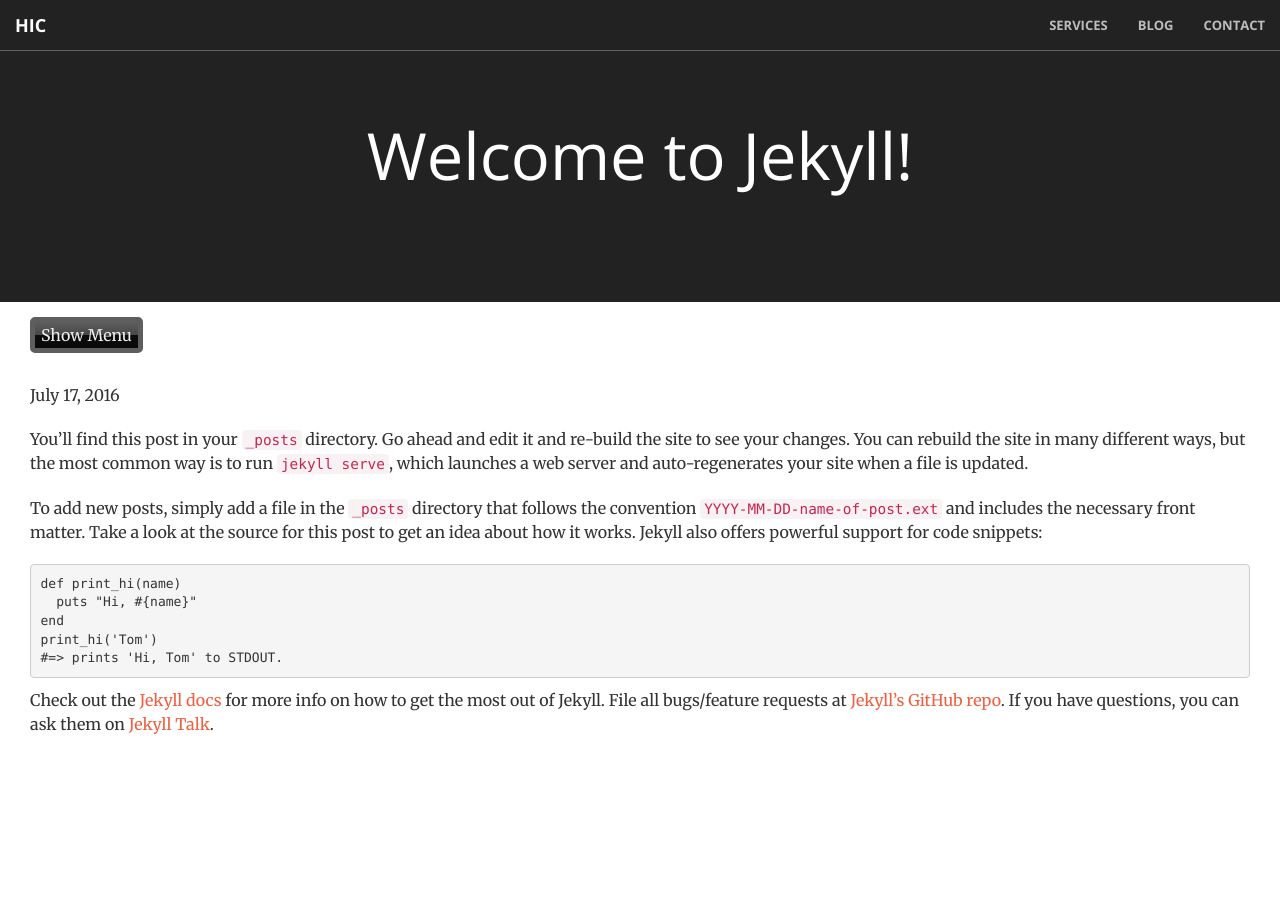
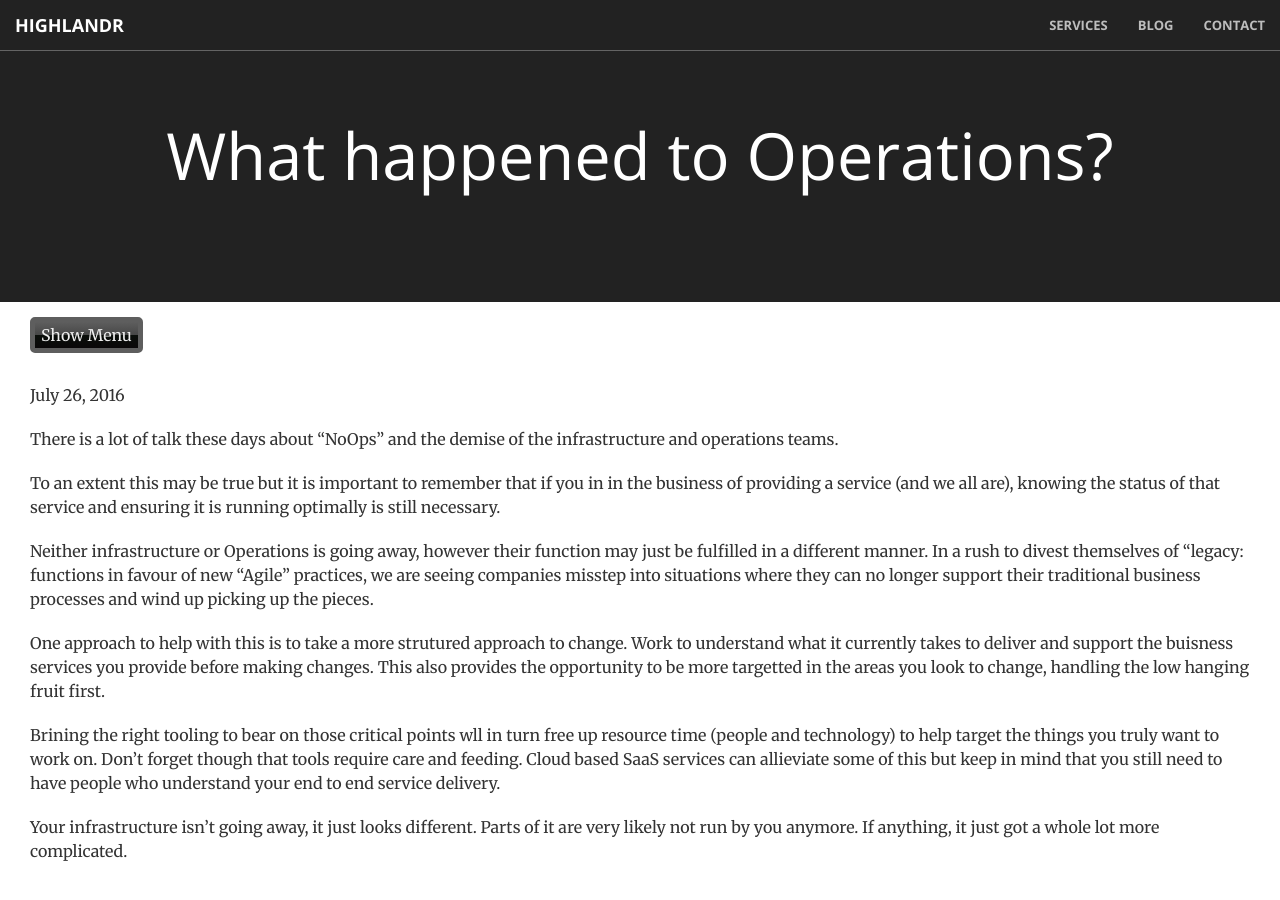
Before and after one commit to highlandrulz/highlandr, a Jekyll site: the page built from _posts/2016-07-17-welcome-to-jekyll.markdown, in a window 1280 px wide. Built offline with Jekyll 4.4.1, drawn with Linux system fonts in a browser that asks for light colours.

Commit message:
Blog updates

```diff
--- a/_includes/nav.html
+++ b/_includes/nav.html
@@ -8,7 +8,7 @@
       <span class="icon-bar"></span>
       <span class="icon-bar"></span>
       </button>
-      <a class="navbar-brand" href="/">HIC</a>
+      <a class="navbar-brand" href="/">Highlandr</a>
     </div>
     <!-- Collect the nav links, forms, and other content for toggling -->
     <div class="collapse navbar-collapse" id="bs-example-navbar-collapse-1">
--- a/_posts/2016-07-17-welcome-to-jekyll.markdown
+++ b/_posts/2016-07-17-welcome-to-jekyll.markdown
@@ -1,25 +1,32 @@
 ---
 layout: post
-title:  "Welcome to Jekyll!"
-date:   2016-07-17 15:22:42 +0100
-categories: Jekyll
+title:  "What happened to Operations?"
+date:   2016-07-26 15:22:42 +0100
+categories: platform
 ---
-You’ll find this post in your `_posts` directory. Go ahead and edit it and re-build the site to see your changes. You can rebuild the site in many different ways, but the most common way is to run `jekyll serve`, which launches a web server and auto-regenerates your site when a file is updated.
+There is a lot of talk these days about "NoOps" and the demise of the infrastructure and
+operations teams.
 
-To add new posts, simply add a file in the `_posts` directory that follows the convention `YYYY-MM-DD-name-of-post.ext` and includes the necessary front matter. Take a look at the source for this post to get an idea about how it works.
+To an extent this may be true but it is important to remember that if you in in the business
+of providing a service (and we all are), knowing the status of that service and ensuring it is
+running optimally is still necessary.
+
+Neither infrastructure or Operations is going away, however their function may just be fulfilled in a
+different manner.
 <!--more-->
-Jekyll also offers powerful support for code snippets:
+In a rush to divest themselves of "legacy: functions in favour of new "Agile" practices, we are
+seeing companies misstep into situations where they can no longer support their traditional business
+processes and wind up picking up the pieces.
 
-{% highlight ruby %}
-def print_hi(name)
-  puts "Hi, #{name}"
-end
-print_hi('Tom')
-#=> prints 'Hi, Tom' to STDOUT.
-{% endhighlight %}
+One approach to help with this is to take a more strutured approach to change. Work to understand what it
+currently takes to deliver and support the buisness services you provide before making changes. This also
+provides the opportunity to be more targetted in the areas you look to change, handling the low hanging fruit
+first.
 
-Check out the [Jekyll docs][jekyll-docs] for more info on how to get the most out of Jekyll. File all bugs/feature requests at [Jekyll’s GitHub repo][jekyll-gh]. If you have questions, you can ask them on [Jekyll Talk][jekyll-talk].
+Brining the right tooling to bear on those critical points wll in turn free up resource time (people and
+technology) to help target the things you truly want to work on. Don't forget though that tools require care
+and feeding. Cloud based SaaS services can allieviate some of this but keep in mind that you still need to have
+people who understand your end to end service delivery.
 
-[jekyll-docs]: http://jekyllrb.com/docs/home
-[jekyll-gh]:   https://github.com/jekyll/jekyll
-[jekyll-talk]: https://talk.jekyllrb.com/
+Your infrastructure isn't going away, it just looks different. Parts of it are very likely not run by you
+anymore. If anything, it just got a whole lot more complicated.
--- a/css/creative.css
+++ b/css/creative.css
@@ -34,6 +34,14 @@ a {
 a:hover,
 a:focus {
     color: #eb3812;
+}
+
+#services .container .row .col-lg-12.text-center .set-font {
+  font-family: "Helvetica Neue", Helvetica, Arial, sans-serif;
+  font-size: 14px;
+  line-height: 1.42857143;
+  color: #333;
+  background-color: #fff;
 }
 
 h1,
--- a/css/simple-sidebar.css
+++ b/css/simple-sidebar.css
@@ -88,8 +88,8 @@
 }
 
 .sidebar-nav li {
-    text-indent: 20px;
-    line-height: 40px;
+    line-height: 30px;
+    padding-left: 20px;
 }
 
 .sidebar-nav li a {
```
Also changed, not shown: _posts/2016-07-15-TestPost.md (deleted, +0 -8 lines), _posts/2016-07-15-TestPost2.md (deleted, +0 -8 lines), services.html (+15 -1 lines).
